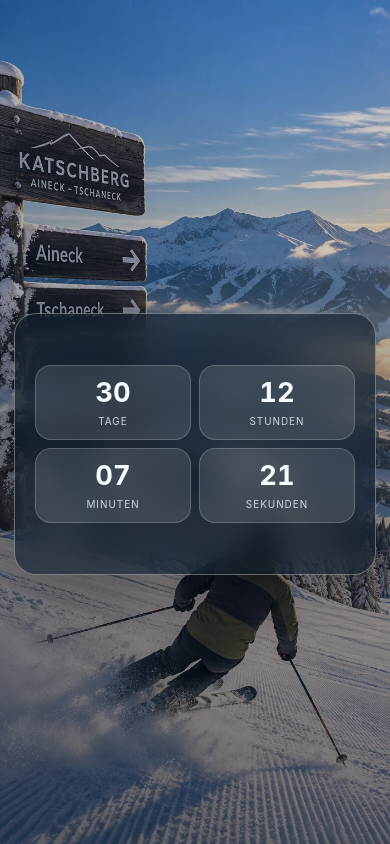
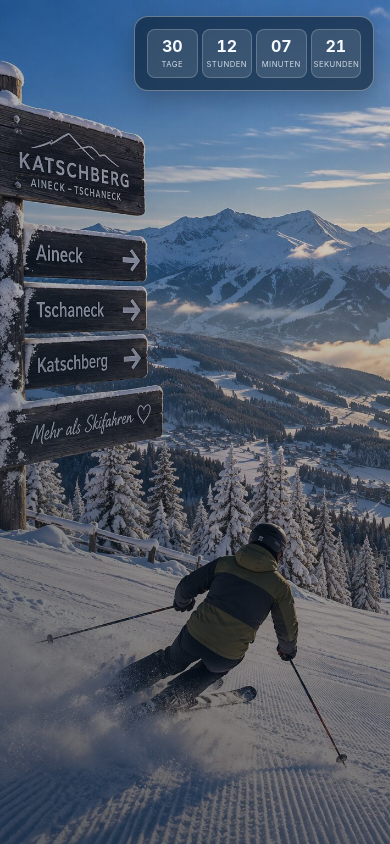
Before and after one commit to MichaF1979/Katschi, a plain HTML site: page index.html in a window 390 px wide. Drawn offline with Linux system fonts and the light colour scheme.

Commit message:
Shrink and move the countdown to the upper-right (#7)
* Publish Katschberg countdown page

Co-authored-by: Copilot App <223556219+Copilot@users.noreply.github.com>

* Allow Pages deployment artifact lookup

Co-authored-by: Copilot App <223556219+Copilot@users.noreply.github.com>

* Rename countdown to Skifahren

Co-authored-by: Copilot App <223556219+Copilot@users.noreply.github.com>

* Adapt countdown page for portrait screens

Co-authored-by: Copilot App <223556219+Copilot@users.noreply.github.com>

* Optimize Katschberg image for iPhone

Co-authored-by: Copilot App <223556219+Copilot@users.noreply.github.com>

* Show only the countdown over the image

Co-authored-by: Copilot App <223556219+Copilot@users.noreply.github.com>

* Shrink and reposition the countdown

Co-authored-by: Copilot App <223556219+Copilot@users.noreply.github.com>

---------

Co-authored-by: MichaF1979 <362108133+MichaF1979@users.noreply.github.com>
Co-authored-by: Copilot App <223556219+Copilot@users.noreply.github.com>

```diff
--- a/index.html
+++ b/index.html
@@ -44,38 +44,41 @@
     }
 
     main {
-      width: min(100%, 720px);
-      margin: auto;
+      position: fixed;
+      top: max(16px, env(safe-area-inset-top));
+      right: max(16px, env(safe-area-inset-right));
+      width: min(240px, calc(100vw - 32px));
+      margin: 0;
       text-align: center;
     }
 
     .card {
-      padding: clamp(20px, 5vw, 40px);
+      padding: 12px;
       border: 1px solid rgba(255, 255, 255, .34);
-      border-radius: 28px;
+      border-radius: 14px;
       background: var(--panel);
-      box-shadow: 0 24px 80px rgba(0, 0, 0, .28);
-      backdrop-filter: blur(16px);
-      -webkit-backdrop-filter: blur(16px);
+      box-shadow: 0 8px 28px rgba(0, 0, 0, .28);
+      backdrop-filter: blur(8px);
+      -webkit-backdrop-filter: blur(8px);
     }
 
     .grid {
       display: grid;
       grid-template-columns: repeat(4, minmax(0, 1fr));
-      gap: clamp(8px, 2vw, 14px);
+      gap: 4px;
     }
 
     .unit {
       min-width: 0;
-      padding: clamp(12px, 3vw, 20px) 4px;
+      padding: 8px 2px;
       border: 1px solid rgba(255, 255, 255, .2);
-      border-radius: 16px;
+      border-radius: 8px;
       background: rgba(245, 251, 255, .12);
     }
 
     .number {
       display: block;
-      font-size: clamp(1.7rem, 7vw, 3rem);
+      font-size: clamp(1rem, 2vw, 1.5rem);
       font-variant-numeric: tabular-nums;
       font-weight: 750;
       line-height: 1.1;
@@ -83,16 +86,15 @@
 
     .label {
       display: block;
-      margin-top: 7px;
+      margin-top: 4px;
       color: rgba(245, 251, 255, .8);
-      font-size: clamp(.62rem, 2.2vw, .76rem);
-      letter-spacing: .1em;
+      font-size: clamp(.48rem, .8vw, .6rem);
+      letter-spacing: .06em;
       text-transform: uppercase;
     }
 
     @media (max-width: 480px) {
       body { padding-inline: 14px; background-position: 48% center; background-attachment: scroll; }
-      .card { border-radius: 22px; }
     }
 
     @media (max-width: 480px) and (orientation: portrait) {
@@ -100,16 +102,6 @@
         background-image: url("./assets/katschberg-iphone.jpg");
         background-position: left center;
       }
-    }
-
-    @media (orientation: portrait) {
-      main { width: min(100%, 560px); }
-      .grid {
-        max-width: 420px;
-        margin-inline: auto;
-        grid-template-columns: repeat(2, minmax(0, 1fr));
-      }
-      .card { padding-block: clamp(30px, 6vh, 52px); }
     }
 
     @media (prefers-reduced-motion: reduce) {
```
